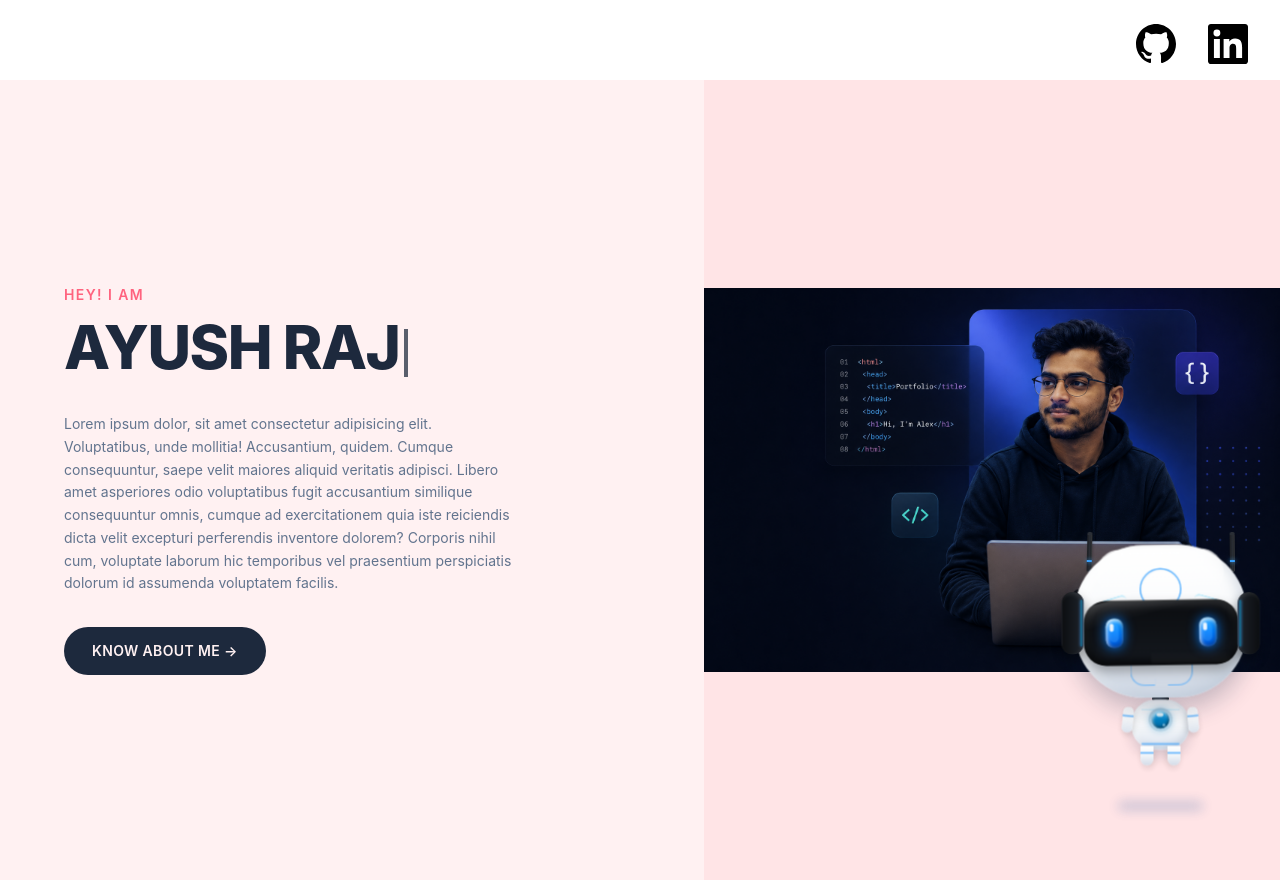
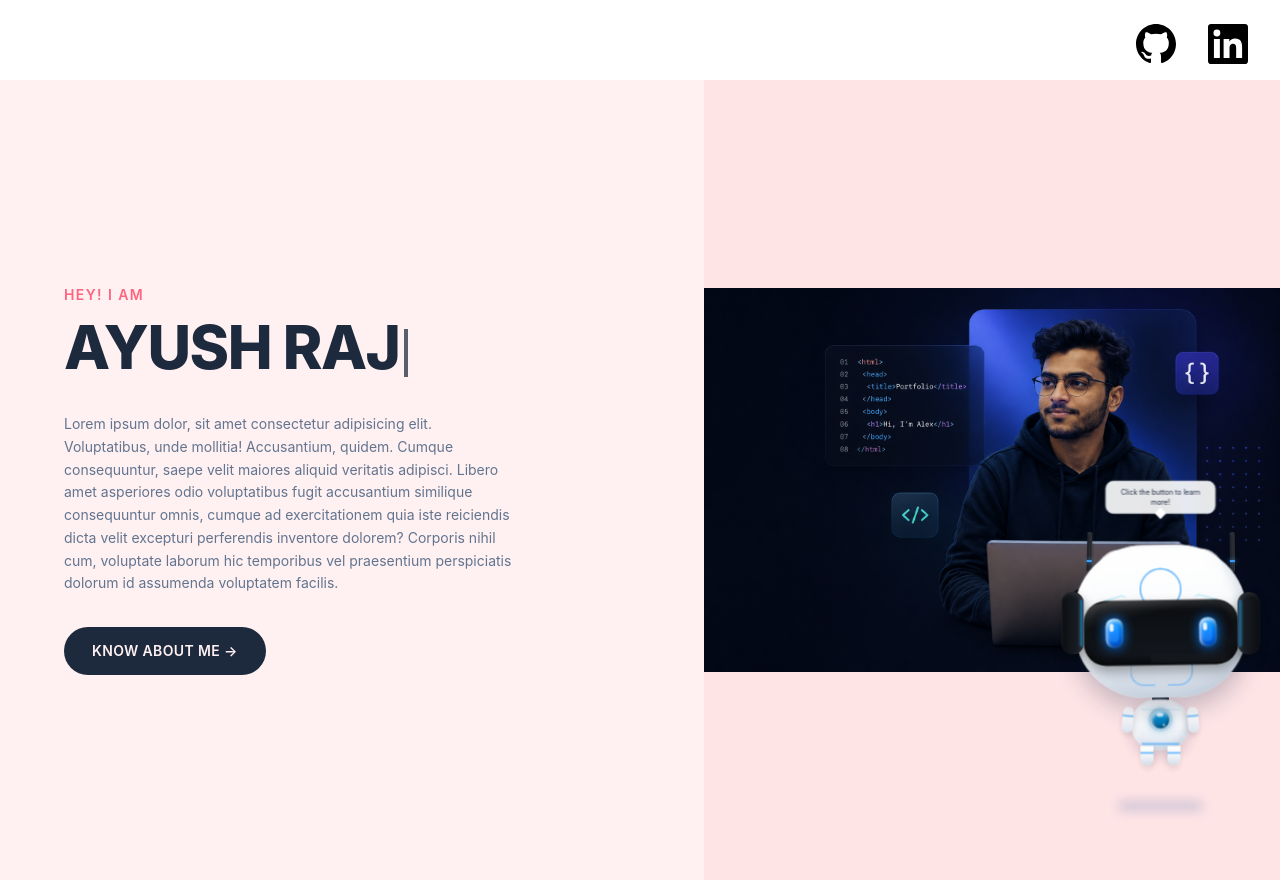
Before and after one commit to Ayush-0247/My_portfolio, a React (Vite) app: page / in a window 1280 px wide. Built offline with nearby package versions, Linux system fonts and the light colour scheme.

Commit message:
chat add to robot

```diff
--- a/src/App.jsx
+++ b/src/App.jsx
@@ -7,6 +7,9 @@ import Robot from "./components/Robot";
 import { useState } from "react";
 const App = () => {
   const [showAbout, setShowAbout] = useState(false);
+ const robotMessage = showAbout
+  ? "How can I help you today?"
+  : "Click the button to learn more!";
 
   const smoothScroll = (targetY, duration) => {
     const startY = window.pageYOffset;
@@ -48,7 +51,7 @@ const App = () => {
           <Footer />
         </>
       )}
-      <Robot className="fixed bottom-10 right-8 z-[9999] origin-bottom-right scale-[0.5]" />
+      <Robot  message={robotMessage} className="fixed bottom-10 right-8 z-[9999] origin-bottom-right scale-[0.5]" />
     </div>
   );
 };
--- a/src/components/Robot.jsx
+++ b/src/components/Robot.jsx
@@ -1,16 +1,40 @@
 import React from "react";
 import { motion } from "motion/react";
 
-export default function Robot({ className = "" }) {
+export default function Robot({ className = "", message = "" }) {
   return (
     <div className={className}>
       {" "}
-      {/* <div className="w-[350px] h-[450px] flex flex-col items-center justify-center select-none font-sans">
-        <div className="absolute top-1/2 left-1/2 -translate-x-1/2 -translate-y-1/2 w-[750px] h-[750px] bg-gradient-to-r from-[#AECFFF] to-[#5197F7] opacity-90 rounded-full blur-[80px]" /> */}
       <div className="w-[350px] h-[450px] flex flex-col items-center justify-center select-none font-sans">
         <div className="absolute top-1/2 left-1/2 -translate-x-1/2 -translate-y-1/2 w-[750px] h-[750px]  rounded-full blur-[80px]" />
 
         <div className="relative flex flex-col items-center justify-center scale-95 md:scale-100">
+          {/* Chat Bubble */}
+          <motion.div
+            className="absolute -top-32 left-1/2 -translate-x-1/2
+             min-w-[220px] max-w-[320px]
+             bg-white/90 backdrop-blur-md
+             text-slate-800 px-5 py-3 rounded-2xl
+             shadow-xl border border-slate-200 z-50"
+            animate={{
+              y: [0, -6, 0],
+            }}
+            transition={{
+              duration: 3,
+              repeat: Infinity,
+              ease: "easeInOut",
+            }}
+          >
+            <p className="text-sm text-center">{message}</p>
+
+            {/* Bubble Tail */}
+            <div
+              className="absolute left-1/2 -translate-x-1/2
+               -bottom-2 w-4 h-4 bg-white
+               border-r border-b border-slate-200
+               rotate-45"
+            />
+          </motion.div>
           <motion.div
             className="relative flex flex-col items-center"
             animate={{
```
